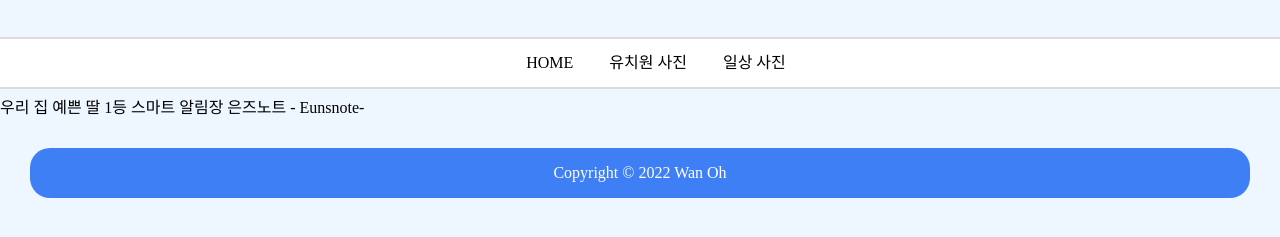
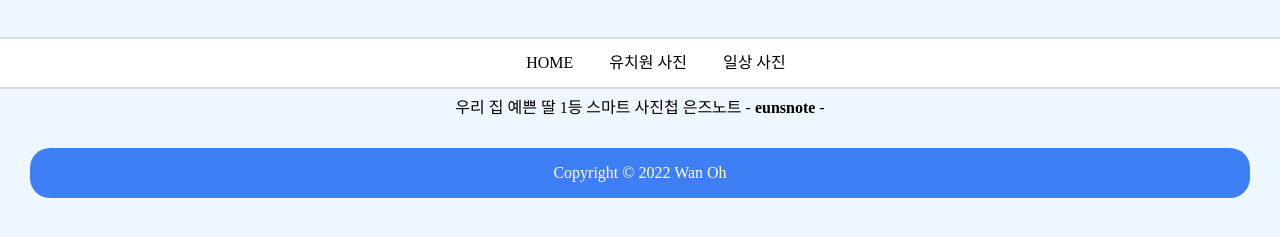
Before and after one commit to dhdhks11v/dhdhks11v.github.io, a plain HTML site: page index.html in a window 1280 px wide. Shown: the part 75-312 px from the top of the page. Drawn offline with nearby package versions, Linux system fonts and the light colour scheme.

Commit message:
jpg conversion

```diff
--- a/index.css
+++ b/index.css
@@ -46,6 +46,11 @@ nav ul li a
     text-transform: uppercase;
 }
 
+p
+{
+	text-align: center;
+}
+
 div
 {
 	margin-bottom: 5px;
--- a/index.html
+++ b/index.html
@@ -11,7 +11,7 @@
         <div id="myHeader"></div>
         <div id="myNav"></div>
         <section id="myContents">
-            <p>우리 집 예쁜 딸 1등 스마트 알림장 은즈노트 - Eunsnote-</p>
+            <p>우리 집 예쁜 딸 1등 스마트 사진첩 은즈노트 - <b>eunsnote</b> -</p>
             <!--
             <section id="main">
                 <article>
```
Also changed, not shown: 16 other files.
